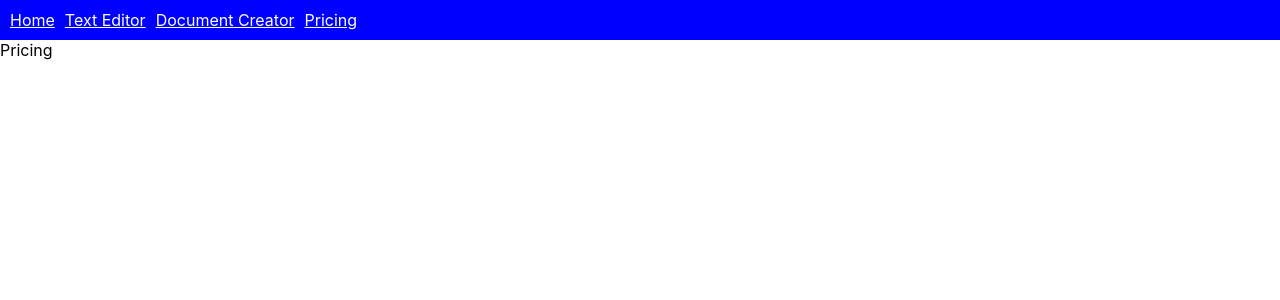
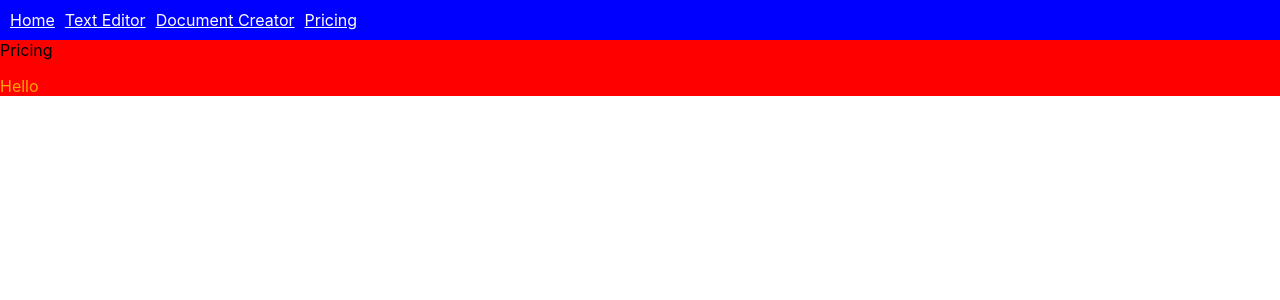
Before and after one commit to jmwalsh101/OPUS, a React (Create React App) app in the folder client/: page /pricing in a window 1280 px wide. Shown: the top 300 px of the page. Built offline with nearby package versions, Linux system fonts and the light colour scheme.

Commit message:
frontend: installed less css

```diff
--- a/client/src/components/Pricing.js
+++ b/client/src/components/Pricing.js
@@ -1,5 +1,16 @@
+import "./test-style.css";
+
 function Pricing() {
-  return <>Pricing</>;
+  return (
+    <>
+      <div className="test">
+        Pricing
+        <div className="test2">
+          <p>Hello</p>
+        </div>
+      </div>
+    </>
+  );
 }
 
 export default Pricing;
--- /dev/null
+++ b/client/src/components/styles.less
@@ -0,0 +1,7 @@
+.test {
+  background-color: red;
+}
+
+.test2 {
+  color: orange;
+}
--- /dev/null
+++ b/client/src/components/test-style.css
@@ -0,0 +1,6 @@
+.test {
+  background-color: red;
+}
+.test2 {
+  color: orange;
+}
--- a/client/src/components/textEditor/TextEditor.js
+++ b/client/src/components/textEditor/TextEditor.js
@@ -21,7 +21,7 @@ function TextEditor() {
       .then(function (data) {
         setComponentId(parseInt(data) + 1);
       });
-  }, [editorState]);
+  }, [name]);
 
   function focusEditor() {
     editor.current.focus();
```
